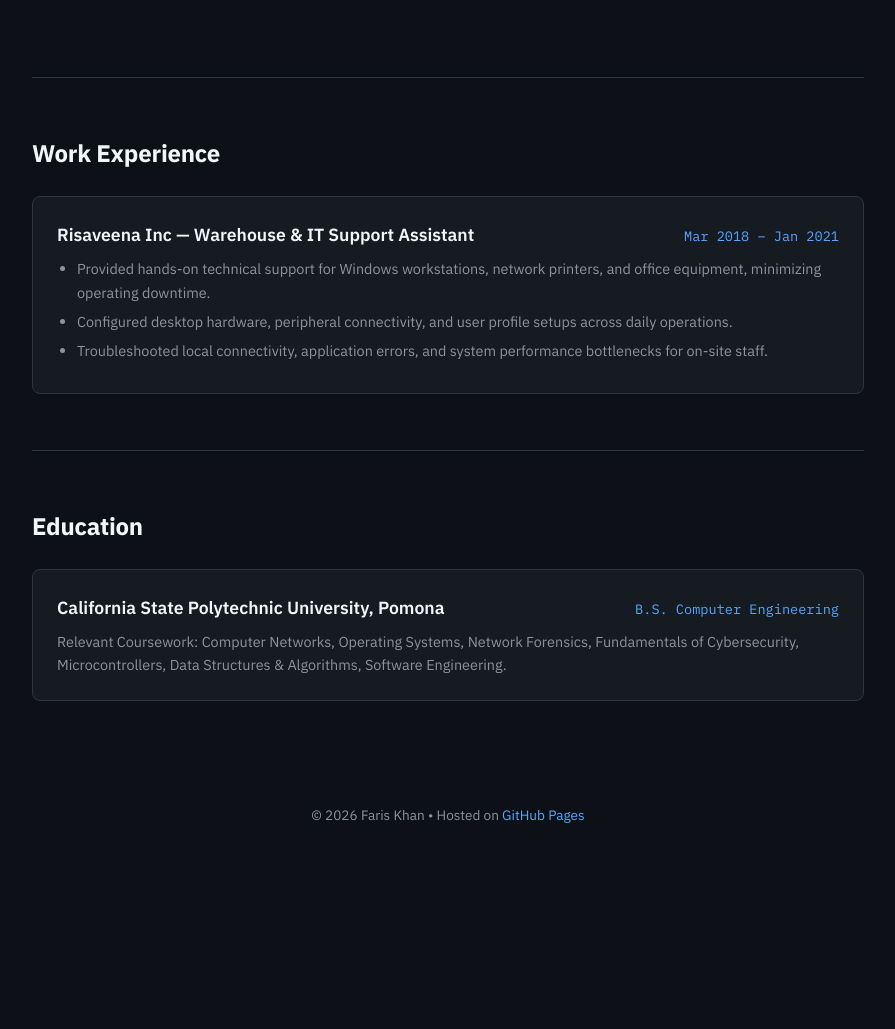
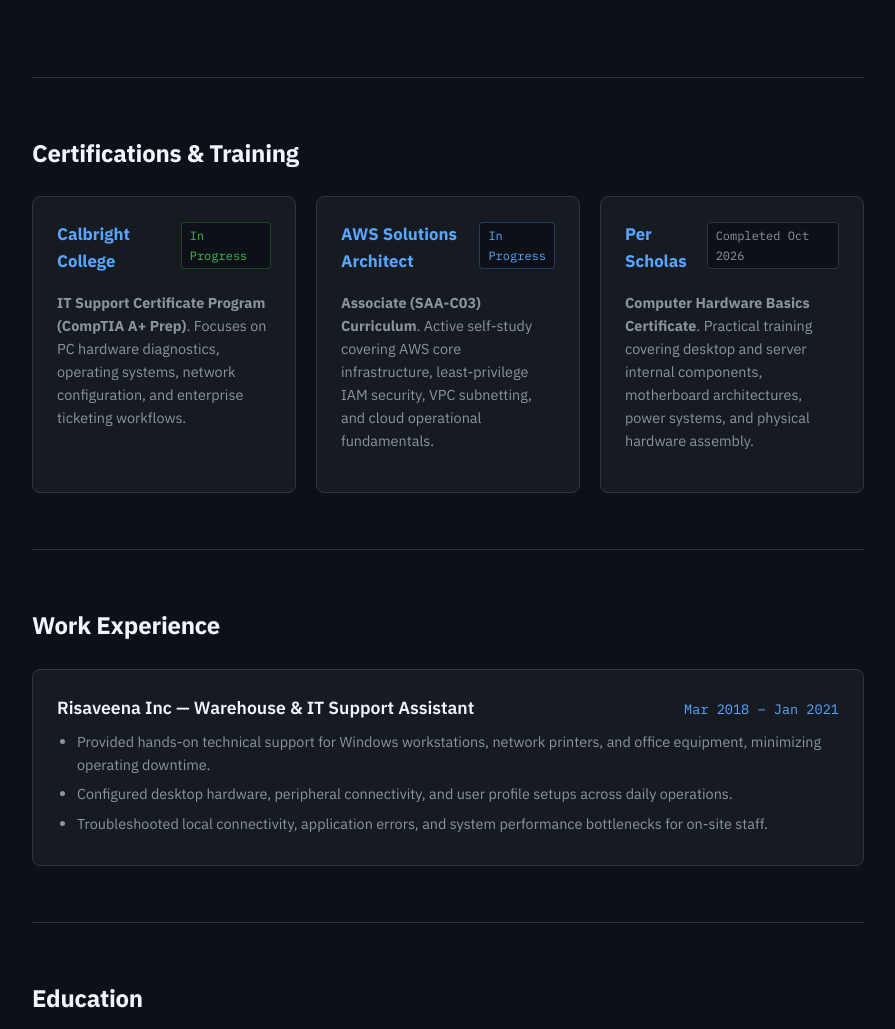
Before and after one commit to fariskhan99/fariskhan99.github.io, a plain HTML site: page index.html in a window 1280 px wide. Shown: the part 1699-2728 px from the top of the page, without its empty margins (192-1087 px from the left). Before the commit the page ends 2606 px from the top, so only its background shows below. Drawn offline with Linux system fonts and the light colour scheme.

Commit message:
Update index.html

```diff
--- a/index.html
+++ b/index.html
@@ -316,12 +316,14 @@
 </head>
 <body>
 
+  <!-- Navigation Bar -->
   <nav class="navbar">
     <div class="container nav-flex">
       <a href="#" class="brand">faris.dev</a>
       <div class="nav-links">
         <a href="#skills">Skills</a>
         <a href="#projects">Projects</a>
+        <a href="#certifications">Certifications</a>
         <a href="#experience">Experience</a>
         <a href="#education">Education</a>
         <a href="mailto:fariskhan1022@gmail.com">Contact</a>
@@ -329,6 +331,7 @@
     </div>
   </nav>
 
+  <!-- Hero Section -->
   <header class="hero container">
     <span class="status-badge">&#9679; Open to Cloud, Systems &amp; IT Roles</span>
     <h1>Faris Khan</h1>
@@ -426,7 +429,39 @@
       </article>
     </section>
 
-    <!-- Professional Experience -->
+    <!-- Certifications & Professional Training -->
+    <section id="certifications">
+      <h2 class="section-title">Certifications &amp; Training</h2>
+      <div class="skills-grid">
+
+        <div class="skill-card">
+          <div style="display: flex; justify-content: space-between; align-items: baseline; margin-bottom: 0.5rem;">
+            <h3>Calbright College</h3>
+            <span class="tag" style="color: var(--accent-green); border-color: rgba(63, 185, 80, 0.3);">In Progress</span>
+          </div>
+          <p><strong>IT Support Certificate Program (CompTIA A+ Prep)</strong>. Focuses on PC hardware diagnostics, operating systems, network configuration, and enterprise ticketing workflows.</p>
+        </div>
+
+        <div class="skill-card">
+          <div style="display: flex; justify-content: space-between; align-items: baseline; margin-bottom: 0.5rem;">
+            <h3>AWS Solutions Architect</h3>
+            <span class="tag" style="color: var(--accent-blue); border-color: rgba(88, 166, 255, 0.3);">In Progress</span>
+          </div>
+          <p><strong>Associate (SAA-C03) Curriculum</strong>. Active self-study covering AWS core infrastructure, least-privilege IAM security, VPC subnetting, and cloud operational fundamentals.</p>
+        </div>
+
+        <div class="skill-card">
+          <div style="display: flex; justify-content: space-between; align-items: baseline; margin-bottom: 0.5rem;">
+            <h3>Per Scholas</h3>
+            <span class="tag" style="color: var(--text-muted); border-color: var(--border-subtle);">Completed Oct 2026</span>
+          </div>
+          <p><strong>Computer Hardware Basics Certificate</strong>. Practical training covering desktop and server internal components, motherboard architectures, power systems, and physical hardware assembly.</p>
+        </div>
+
+      </div>
+    </section>
+
+    <!-- Work Experience -->
     <section id="experience">
       <h2 class="section-title">Work Experience</h2>
       <div class="exp-card">
@@ -456,6 +491,7 @@
       </div>
     </section>
 
+    <!-- Footer -->
     <footer>
       <p>&copy; 2026 Faris Khan &bull; Hosted on <a href="https://github.com/fariskhan99" target="_blank" rel="noopener noreferrer">GitHub Pages</a></p>
     </footer>
```
